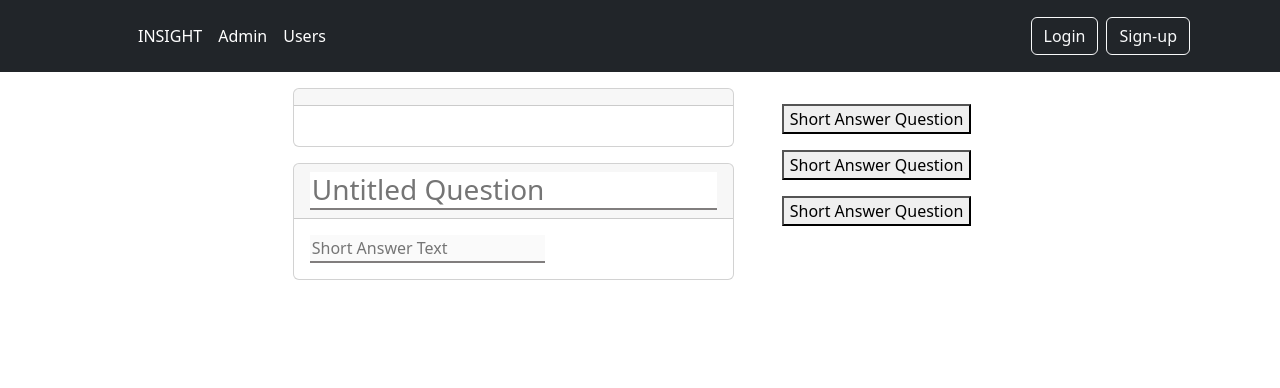
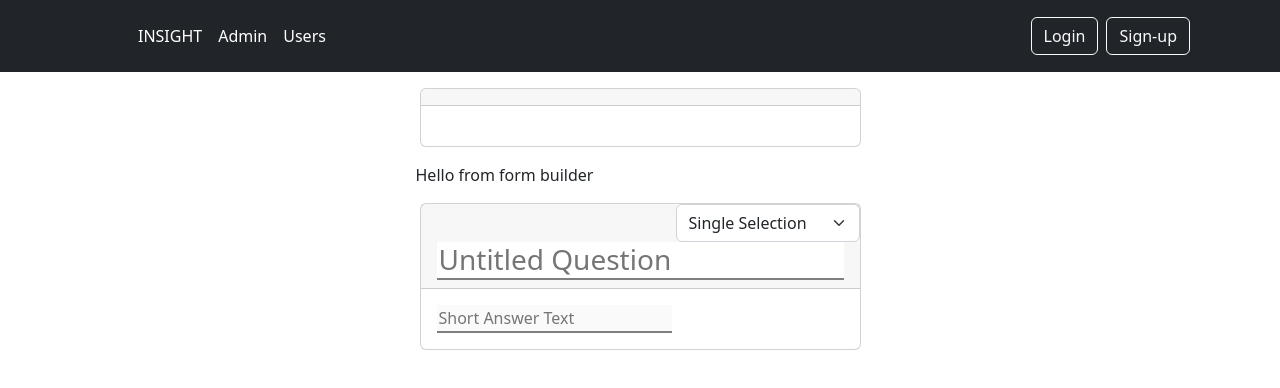
Before and after one commit to HastiSutaria/Insight, an Angular app in the folder insight-frontend/: page /newSurvey in a window 1280 px wide. Shown: the top 388 px of the page. Built offline with nearby package versions, Linux system fonts and the light colour scheme.

Commit message:
Form init

```diff
--- a/insight-frontend/src/app/app.module.ts
+++ b/insight-frontend/src/app/app.module.ts
@@ -13,6 +13,7 @@ import { NewSurveyInputCardComponent } from './components/admin-dashboard/new-su
 import { AdminDashboardComponent } from './components/admin-dashboard/admin-dashboard.component';
 import { SurveyCardComponent } from './components/survey-card/survey-card.component';
 import { SurveyDetailsIntroComponent } from './components/admin-dashboard/survey-details-intro/survey-details-intro.component';
+import { NewFormBuilderComponent } from './components/admin-dashboard/new-form-builder/new-form-builder.component';
 
 @NgModule({
   declarations: [
@@ -25,6 +26,7 @@ import { SurveyDetailsIntroComponent } from './components/admin-dashboard/survey
     AdminDashboardComponent,
     SurveyCardComponent,
     SurveyDetailsIntroComponent,
+    NewFormBuilderComponent,
   ],
   imports: [
     BrowserModule,
--- /dev/null
+++ b/insight-frontend/src/app/components/admin-dashboard/new-form-builder/new-form-builder.component.html
@@ -0,0 +1,5 @@
+<div [formGroup]="newInputForm" class="container mt-3">
+    <div>
+        <div>Hello from form builder</div>
+    </div>
+</div>
--- a/insight-frontend/src/app/components/admin-dashboard/new-survey/new-survey-input-card/new-survey-input-card.component.html
+++ b/insight-frontend/src/app/components/admin-dashboard/new-survey/new-survey-input-card/new-survey-input-card.component.html
@@ -1,6 +1,18 @@
 <div class="card m-3">
     <div>
-        <h3 class="card-header"><input placeholder="Untitled Question" type="text"/></h3>
+        <div class="float-end">
+            <select
+            class="form-select"
+            (change)="onChangeQuestionType()"
+                  >
+            <option value="singleSelection">Single Selection</option>
+            <option value="multipleSelection">Multiple Selection</option>
+            <option value="freeText">Open Question</option>
+            <option value="titleQuestion">Title Question</option>
+                  </select>
+        </div>
+        <h3 class="card-header"><input placeholder="Untitled Question" type="text"/>
+        </h3>
         <div class="card-body">
             <input type="text" disabled [placeholder]="inputType">
         </div>
--- a/insight-frontend/src/app/components/admin-dashboard/new-survey/new-survey-input-card/new-survey-input-card.component.ts
+++ b/insight-frontend/src/app/components/admin-dashboard/new-survey/new-survey-input-card/new-survey-input-card.component.ts
@@ -7,4 +7,8 @@ import { Component } from '@angular/core';
 })
 export class NewSurveyInputCardComponent {
   inputType: String = 'Short Answer Text'
+
+  onChangeQuestionType() {
+
+  }
 }
--- a/insight-frontend/src/app/components/admin-dashboard/new-survey/new-survey.component.html
+++ b/insight-frontend/src/app/components/admin-dashboard/new-survey/new-survey.component.html
@@ -8,11 +8,12 @@
         </h6>
       </div>
     </div>
+    <!-- <form [formGroup]="newInputForm" (ngSubmit)="onSubmit()">
+      <button class="btn btn-success" (click)="onAddInput()">New Input</button>
+    </form> -->
+    <form [formGroup]="newInputForm">
+      <app-new-form-builder [newInputForm]="newInputForm"></app-new-form-builder>
+    </form>
     <app-new-survey-input-card></app-new-survey-input-card>
   </div>
-  <div class="m-3">
-    <div class='m-3'><button (click)="addShortAnswer()">Short Answer Question</button></div>
-    <div class="m-3"><button (click)="addShortAnswer()">Short Answer Question</button></div>
-    <div class="m-3"><button (click)="addShortAnswer()">Short Answer Question</button></div>
-  </div>
 </div>
--- a/insight-frontend/src/app/components/admin-dashboard/new-survey/new-survey.component.ts
+++ b/insight-frontend/src/app/components/admin-dashboard/new-survey/new-survey.component.ts
@@ -1,4 +1,5 @@
 import { Component, OnInit } from '@angular/core';
+import { FormGroup } from '@angular/forms';
 import { ActivatedRoute, Params } from '@angular/router';
 
 @Component({
@@ -18,7 +19,18 @@ export class NewSurveyComponent implements OnInit {
       this.name = params['name'];
       this.description = params['description'];
     });
+    this.initForm()
   }
 
-  addShortAnswer() {}
+  newInputForm!: FormGroup;
+
+  private initForm() {
+    this.newInputForm = new FormGroup({
+
+    })
+  }
+
+  onSubmit() {}
+
+  onAddInput() {}
 }
```
Also changed, not shown: insight-frontend/src/app/components/admin-dashboard/new-form-builder/new-form-builder.component.ts (added, +11 -0 lines), insight-frontend/src/app/components/admin-dashboard/new-form-builder/new-form-builder.component.css (added), insight-frontend/src/app/components/admin-dashboard/new-survey/new-survey-input-card/new-survey-input-card.component.css (line endings or trailing spaces).
